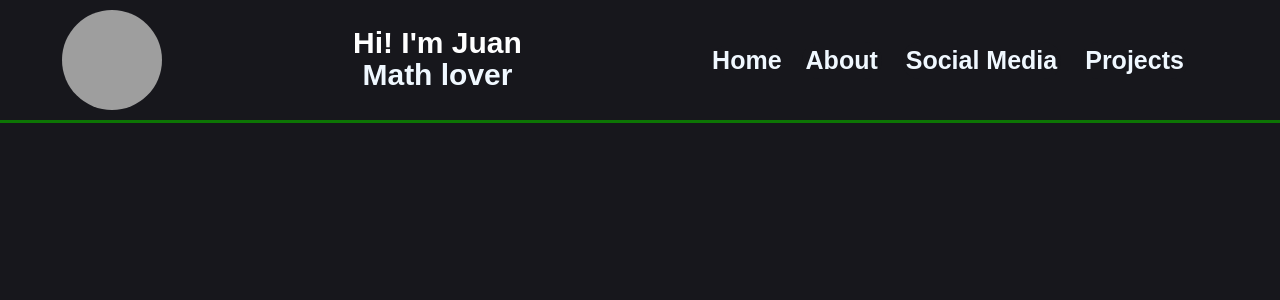
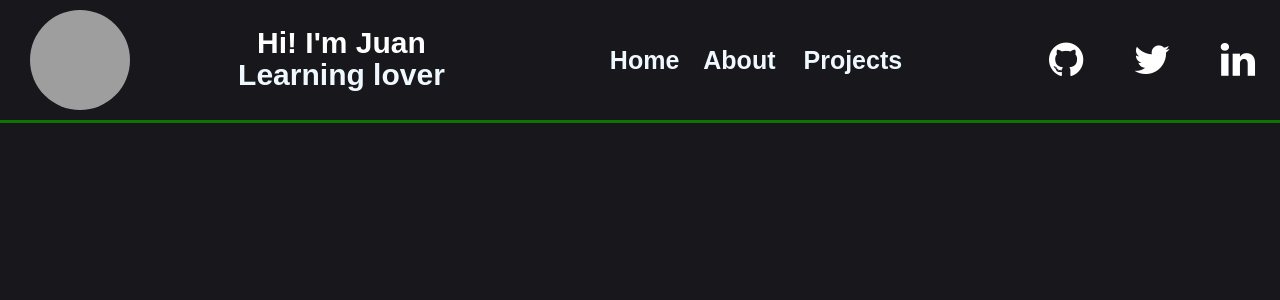
Before and after one commit to JuanCamiloGomezAlvarez/Portfolio, a React (Vite) app: page / in a window 1280 px wide. Shown: the top 300 px of the page. Built offline with nearby package versions, Linux system fonts and the light colour scheme; grey boxes are pictures that could not be loaded.

Commit message:
component IconSocialMedia created

```diff
--- a/index.html
+++ b/index.html
@@ -5,6 +5,7 @@
     <link rel="icon" type="image/svg+xml" href="/vite.svg" />
     <meta name="viewport" content="width=device-width, initial-scale=1.0" />
     <title>Portfolio:Juan Camilo Gómez Álvarez</title>
+    <link rel="stylesheet" href="https://cdnjs.cloudflare.com/ajax/libs/font-awesome/4.7.0/css/font-awesome.min.css">
   </head>
   <body>
     <div id="root"></div>
--- a/src/components/Header/index.jsx
+++ b/src/components/Header/index.jsx
@@ -1,6 +1,7 @@
 import React from "react";
 import "./styles.css"
 import InteractiveText from "../InteractiveText";
+import IconSocialMedia from "../IconSocialMedia";
 
 export default function Header(){
     return(
@@ -15,9 +16,12 @@ export default function Header(){
             <nav>
                 <a href="/">Home</a>
                 <a href="/">About</a>
-                <a href="/">Social Media</a>
                 <a href="/">Projects</a>
+
             </nav>
+            <IconSocialMedia/>
+
+
 
         </header>
     )
--- a/src/components/Header/styles.css
+++ b/src/components/Header/styles.css
@@ -131,7 +131,7 @@ nav a:hover{
     }
 
     .profile{
-        width: 50%;
+        width: 40%;
         display: flex;
         flex-direction: row;
         align-items: center;
@@ -158,7 +158,7 @@ nav a:hover{
 
     nav{
         display: flex;
-        width: 50%;
+        width: 40%;
         flex-direction: row;
         align-items: center;
         justify-content: center;
--- /dev/null
+++ b/src/components/IconSocialMedia/index.jsx
@@ -0,0 +1,11 @@
+import "./styles.css"
+
+export default function IconSocialMedia(){
+    return(
+        <div className="icon-container">
+            <a href="https://github.com/JuanCamiloGomezAlvarez" className="fa fa-github"></a>
+            <a href="https://twitter.com/JCGA931" className="fa fa-twitter"></a>
+            <a href="https://www.linkedin.com/in/juan-camilo-gomez-alvarez-747147201/" className="fa fa-linkedin"></a>
+        </div>
+    )
+}
--- /dev/null
+++ b/src/components/IconSocialMedia/styles.css
@@ -0,0 +1,26 @@
+.icon-container{
+    display: flex;
+    width: 50%;
+    flex-direction: row;
+    align-items: center;
+    justify-content: space-around;
+    padding-top: 20px;
+
+}
+
+.fa{
+    font-size: 4rem;
+    text-decoration: none;
+    color: white;
+}
+
+.fa:hover{
+    color:#0D7504;
+}
+
+@media (min-width:769px){
+    .icon-container{
+        width: 20%;
+        padding-top: 0;
+    }
+}
--- a/src/components/InteractiveText/index.jsx
+++ b/src/components/InteractiveText/index.jsx
@@ -8,7 +8,7 @@ export default function InteractiveText(){
                <ul>
                 <li>Software Developer</li>
                 <li>Freelance</li>
-                <li>Math lover</li>
+                <li>Learning lover</li>
             </ul>
             </div>
 
```
